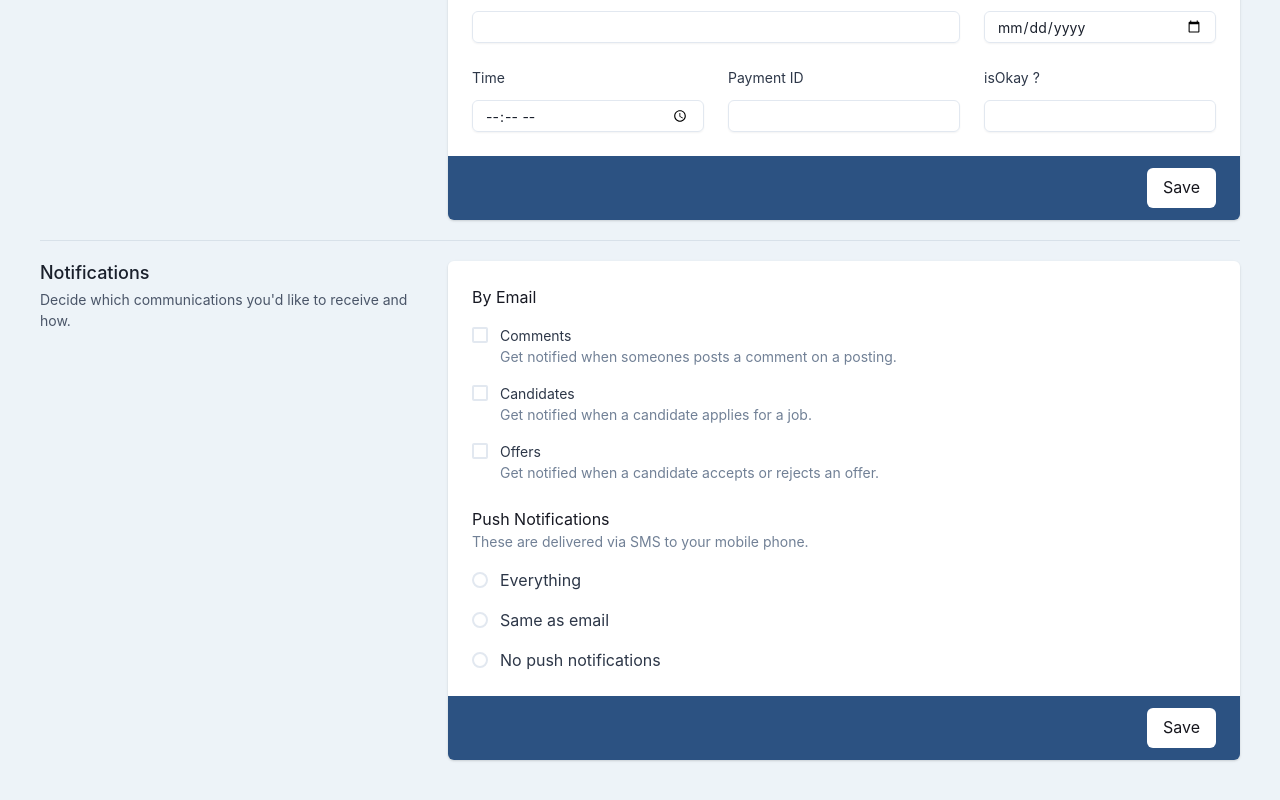
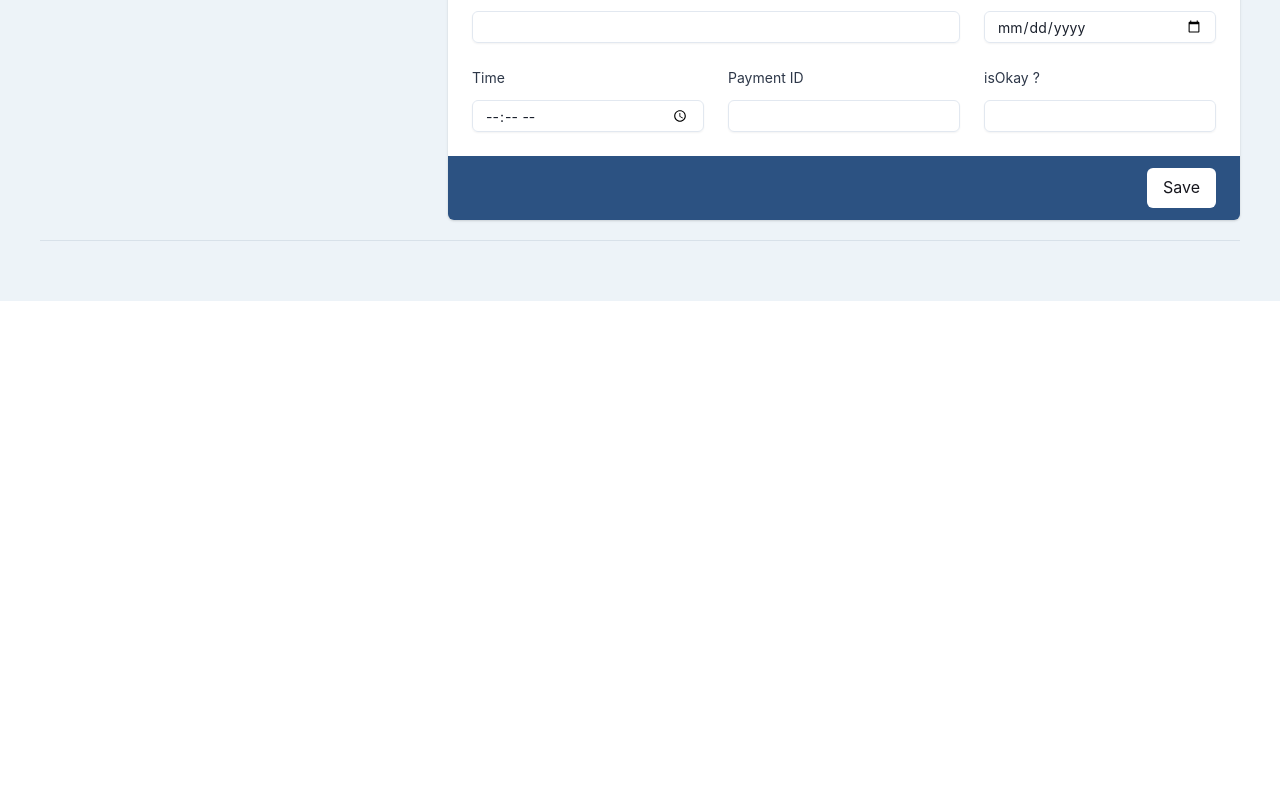
Before and after one commit to Rashmi-278/MilesPay-EthIndia, a Next.js app: page /view in a window 1280 px wide. Shown: the part 2981-3781 px from the top of the page. After the commit the page ends 3282 px from the top, so only its background shows below. Built offline with nearby package versions, Linux system fonts and the light colour scheme.

Commit message:
front page

```diff
--- a/src/components/Orderform.tsx
+++ b/src/components/Orderform.tsx
@@ -1813,7 +1813,6 @@
                     />
                   </FormControl>
 
-
                   <FormControl as={GridItem} colSpan={[6, 6, null, 2]}>
                     <FormLabel
                       htmlFor="time"
@@ -1838,8 +1837,6 @@
                       rounded="md"
                     />
                   </FormControl>
-
-
 
                   <FormControl as={GridItem} colSpan={[6, 3, null, 2]}>
                     <FormLabel
@@ -1933,241 +1930,6 @@
           sm: "visible",
         }}
       />
-
-      <Box mt={[10, 0]}>
-        <SimpleGrid
-          display={{
-            base: "initial",
-            md: "grid",
-          }}
-          columns={{
-            md: 3,
-          }}
-          spacing={{
-            md: 6,
-          }}
-        >
-          <GridItem
-            colSpan={{
-              md: 1,
-            }}
-          >
-            <Box px={[4, 0]}>
-              <Heading fontSize="lg" fontWeight="medium" lineHeight="6">
-                Notifications
-              </Heading>
-              <Text
-                mt={1}
-                fontSize="sm"
-                color="gray.600"
-                _dark={{
-                  color: "gray.400",
-                }}
-              >
-                Decide which communications you'd like to receive and how.
-              </Text>
-            </Box>
-          </GridItem>
-          <GridItem
-            mt={[5, null, 0]}
-            colSpan={{
-              md: 2,
-            }}
-          >
-            <chakra.form
-              method="POST"
-              shadow="base"
-              rounded={[null, "md"]}
-              overflow={{
-                sm: "hidden",
-              }}
-            >
-              <Stack
-                px={4}
-                py={5}
-                p={[null, 6]}
-                bg="white"
-                _dark={{
-                  bg: "#141517",
-                }}
-                spacing={6}
-              >
-                <chakra.fieldset>
-                  <Box
-                    as="legend"
-                    fontSize="md"
-                    color="gray.900"
-                    _dark={{
-                      color: "gray.50",
-                    }}
-                  >
-                    By Email
-                  </Box>
-                  <Stack mt={4} spacing={4}>
-                    <Flex alignItems="start">
-                      <Flex alignItems="center" h={5}>
-                        <Checkbox
-                          colorScheme="brand"
-                          id="comments"
-                          rounded="md"
-                        />
-                      </Flex>
-                      <Box ml={3} fontSize="sm">
-                        <chakra.label
-                          htmlFor="comments"
-                          fontWeight="md"
-                          color="gray.700"
-                          _dark={{
-                            color: "gray.50",
-                          }}
-                        >
-                          Comments
-                        </chakra.label>
-                        <Text
-                          color="gray.500"
-                          _dark={{
-                            color: "gray.400",
-                          }}
-                        >
-                          Get notified when someones posts a comment on a
-                          posting.
-                        </Text>
-                      </Box>
-                    </Flex>
-                    <Flex alignItems="start">
-                      <Flex alignItems="center" h={5}>
-                        <Checkbox
-                          colorScheme="brand"
-                          id="candidates"
-                          rounded="md"
-                        />
-                      </Flex>
-                      <Box ml={3} fontSize="sm">
-                        <chakra.label
-                          htmlFor="candidates"
-                          fontWeight="md"
-                          color="gray.700"
-                          _dark={{
-                            color: "gray.50",
-                          }}
-                        >
-                          Candidates
-                        </chakra.label>
-                        <Text
-                          color="gray.500"
-                          _dark={{
-                            color: "gray.400",
-                          }}
-                        >
-                          Get notified when a candidate applies for a job.
-                        </Text>
-                      </Box>
-                    </Flex>
-                    <Flex alignItems="start">
-                      <Flex alignItems="center" h={5}>
-                        <Checkbox
-                          colorScheme="brand"
-                          id="offers"
-                          rounded="md"
-                        />
-                      </Flex>
-                      <Box ml={3} fontSize="sm">
-                        <chakra.label
-                          htmlFor="offers"
-                          fontWeight="md"
-                          color="gray.700"
-                          _dark={{
-                            color: "gray.50",
-                          }}
-                        >
-                          Offers
-                        </chakra.label>
-                        <Text
-                          color="gray.500"
-                          _dark={{
-                            color: "gray.400",
-                          }}
-                        >
-                          Get notified when a candidate accepts or rejects an
-                          offer.
-                        </Text>
-                      </Box>
-                    </Flex>
-                  </Stack>
-                </chakra.fieldset>
-                <chakra.fieldset>
-                  <Box
-                    as="legend"
-                    fontSize="md"
-                    color="gray.900"
-                    _dark={{
-                      color: "gray.50",
-                    }}
-                  >
-                    Push Notifications
-                    <Text
-                      fontSize="sm"
-                      color="gray.500"
-                      _dark={{
-                        color: "gray.400",
-                      }}
-                    >
-                      These are delivered via SMS to your mobile phone.
-                    </Text>
-                  </Box>
-                  <RadioGroup
-                    fontSize="sm"
-                    color="gray.700"
-                    _dark={{
-                      color: "gray.50",
-                    }}
-                    colorScheme="brand"
-                    mt={4}
-                    defaultValue="1"
-                  >
-                    <Stack spacing={4}>
-                      <Radio spacing={3} value="1">
-                        Everything
-                      </Radio>
-                      <Radio spacing={3} value="2">
-                        Same as email
-                      </Radio>
-                      <Radio spacing={3} value="3">
-                        No push notifications
-                      </Radio>
-                    </Stack>
-                  </RadioGroup>
-                </chakra.fieldset>
-              </Stack>
-              <Box
-                px={{
-                  base: 4,
-                  sm: 6,
-                }}
-                py={3}
-                bg="blue.700"
-                _dark={{
-                  bg: "#121212",
-                }}
-                textAlign="right"
-              >
-                <Button
-                  type="submit"
-                  colorScheme="brand"
-                  color={"black"}
-                  background={"white"}
-                  _focus={{
-                    shadow: "",
-                  }}
-                  fontWeight="md"
-                >
-                  Save
-                </Button>
-              </Box>
-            </chakra.form>
-          </GridItem>
-        </SimpleGrid>
-      </Box>
     </Box>
   );
 }
```
Also changed, not shown: src/pages/client.tsx (+67 -120 lines), src/pages/front.tsx (+84 -27 lines).
